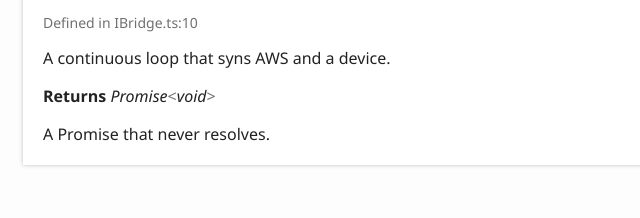
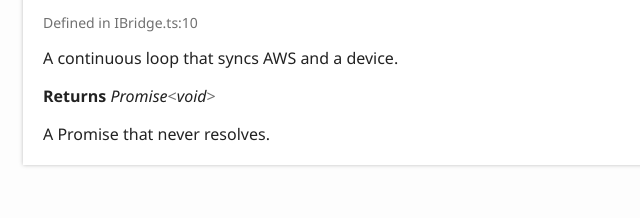
Before and after one commit to kk3010/csiot, a website: page aws/docs/interfaces/ibridge.ibridge-1.html in a window 1280 px wide. Shown: the part 950-1168 px from the top of the page, 17-657 px from the left. Drawn offline with Linux system fonts and the light colour scheme.

Commit message:
update docs

```diff
--- a/aws/docs/interfaces/ibridge.ibridge-1.html
+++ b/aws/docs/interfaces/ibridge.ibridge-1.html
@@ -119,7 +119,7 @@
 							</aside>
 							<div class="tsd-comment tsd-typography">
 								<div class="lead">
-									<p>A continuous loop that syns AWS and a device.</p>
+									<p>A continuous loop that syncs AWS and a device.</p>
 								</div>
 							</div>
 							<h4 class="tsd-returns-title">Returns <span class="tsd-signature-type">Promise</span><span class="tsd-signature-symbol">&lt;</span><span class="tsd-signature-type">void</span><span class="tsd-signature-symbol">&gt;</span></h4>
```
Also changed, not shown: aws/docs/classes/bridge.bridge-1.html (+1 -1 lines).
